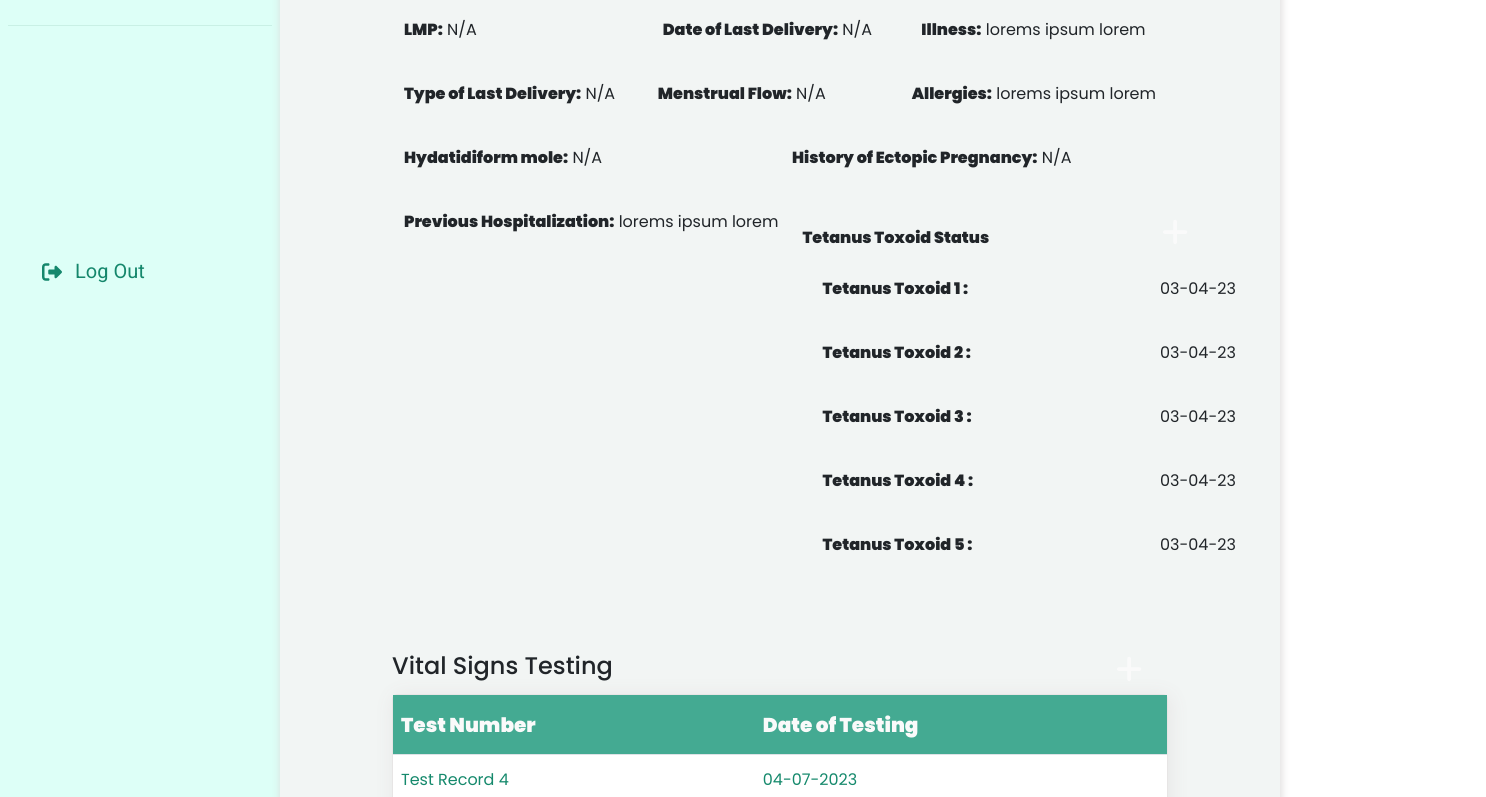
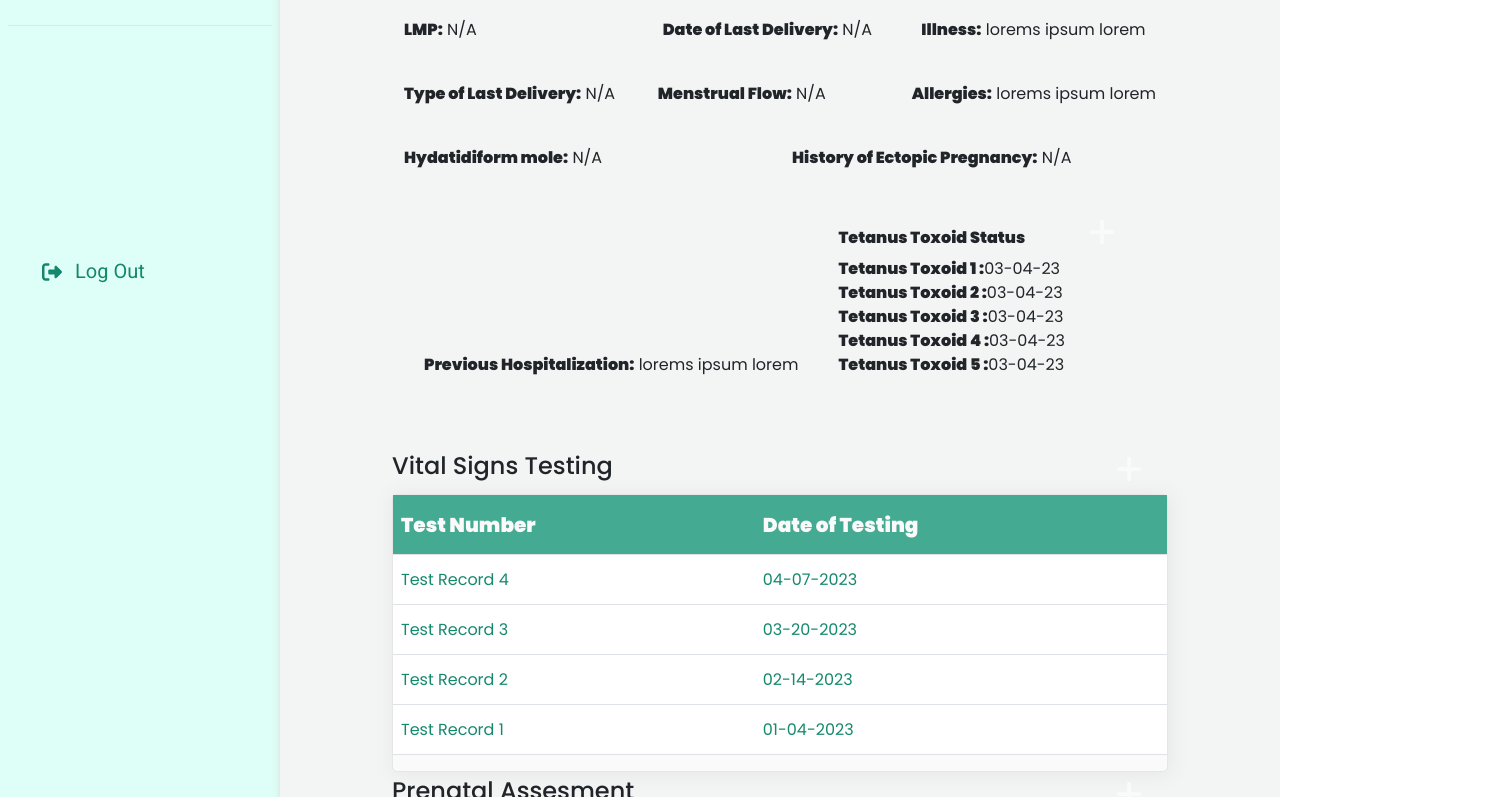
Before and after one commit to ChristineCartilla/capstone_THC, a React (Create React App) app in the folder client/: page /prenatal/specres/record in a window 1280 px wide. Shown: the part 491-1288 px from the top of the page, 1486 px wide, since content can reach past the window. Built offline with nearby package versions, Linux system fonts and the light colour scheme; a web font is replaced by a local one.

Commit message:
temporary revision in toxoid status part

```diff
--- a/client/src/pages/Prenatal/PrenatalSpecificRecord.js
+++ b/client/src/pages/Prenatal/PrenatalSpecificRecord.js
@@ -190,7 +190,7 @@ const PrenatalSpecificRecord = (props) => {
                                             <span > {patient.HEP} </span>
                                             </div>
                                         </div>
-                                        <div class="row -start">
+                                        <div class="row-start">
                                             <div class="col itembox ">
                                             <label className="fw-bold ">Previous Hospitalization: </label>
                                             <span > {patient.PH} </span>
@@ -198,23 +198,23 @@ const PrenatalSpecificRecord = (props) => {
                                             <div class="col itembox ">
                                             <label className="fw-bold col-sm-12">Tetanus Toxoid Status</label>
                                             <button type="button" className="sp2-addMedRecBtn" data-bs-toggle="modal" data-bs-target="#PAddition"><FontAwesomeIcon icon={faPlus}/></button>
-                                                <div class="row  itembox flex-nowrap">
+                                                <div class="d-flex">
                                                 <label className="fw-bold ">Tetanus Toxoid 1 :</label>
                                                 <span > {patient.TTS.TT1} </span>
                                                 </div>
-                                                <div class="row  itembox flex-nowrap">
+                                                <div class="d-flex">
                                                 <label className="fw-bold ">Tetanus Toxoid 2 :</label>
                                                 <span > {patient.TTS.TT2} </span>
                                                 </div>
-                                                <div class="row  itembox flex-nowrap">
+                                                <div class="d-flex">
                                                 <label className="fw-bold ">Tetanus Toxoid 3 :</label>
                                                 <span > {patient.TTS.TT3} </span>
                                                 </div>
-                                                <div class="row  itembox flex-nowrap">
+                                                <div class="d-flex">
                                                 <label className="fw-bold ">Tetanus Toxoid 4 :</label>
                                                 <span > {patient.TTS.TT4} </span>
                                                 </div>
-                                                <div class="row  itembox flex-nowrap">
+                                                <div class="d-flex">
                                                 <label className="fw-bold ">Tetanus Toxoid 5 :</label>
                                                 <span > {patient.TTS.TT5} </span>
                                                 </div>
```
